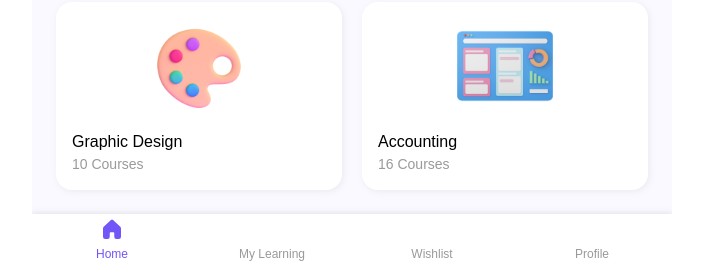
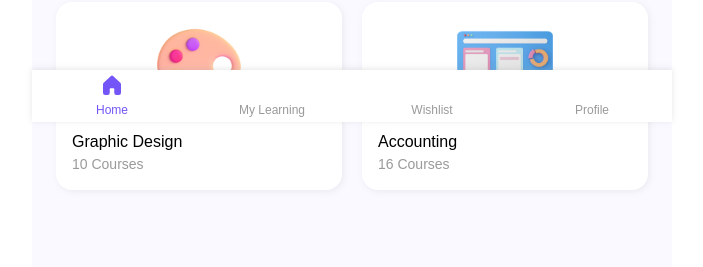
Before and after one commit to plirapli/moonedu, a React (Create React App) app: page / in a window 1280 px wide. Shown: the part 678-945 px from the top of the page, without its empty margins (288-991 px from the left). Built offline with nearby package versions, Linux system fonts and the light colour scheme; some icons are missing.

Commit message:
fix navbar to position fix

```diff
--- a/src/pages/Layout.jsx
+++ b/src/pages/Layout.jsx
@@ -4,11 +4,15 @@ import NavBar from '../components/NavBar';
 function Layout(props) {
   return (
     <>
-      <Outlet />
-      <NavBar
-        activeMenu={props.activeMenu}
-        setActiveMenu={props.setActiveMenu}
-      />
+      <div className='min-h-screen pb-14'>
+        <Outlet />
+      </div>
+      <div className='w-full max-w-screen-sm fixed bottom-0'>
+        <NavBar
+          activeMenu={props.activeMenu}
+          setActiveMenu={props.setActiveMenu}
+        />
+      </div>
     </>
   );
 }
```
